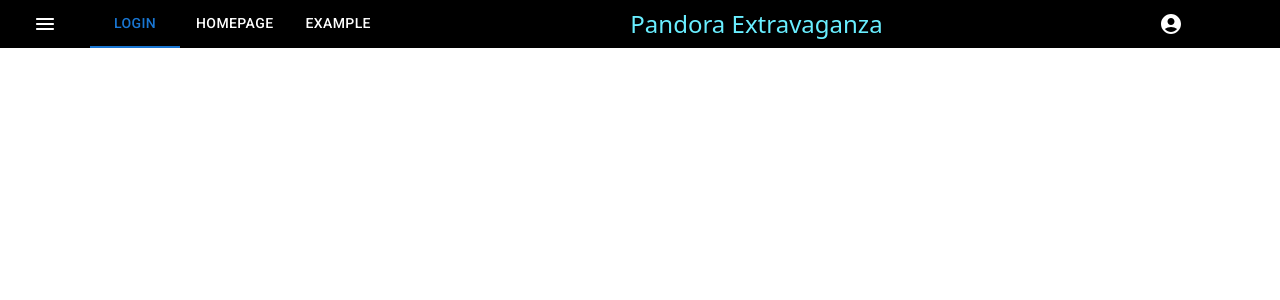
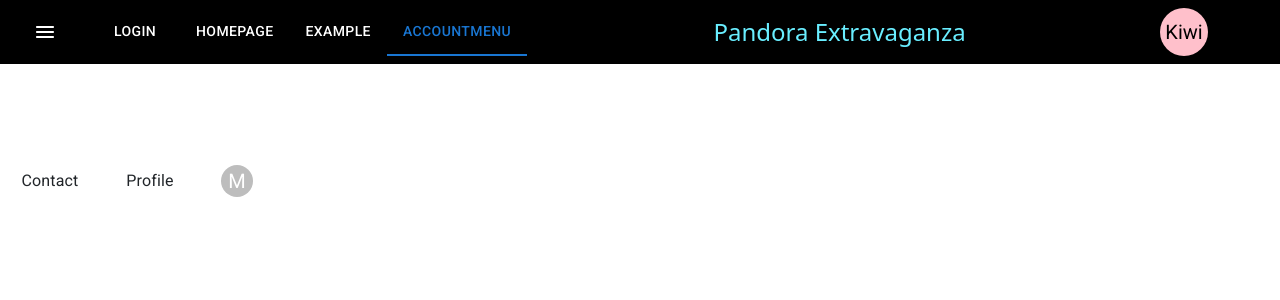
Before and after one commit to Magical-Keyshawn-Jones/pandora-extravaganza, a React (Create React App) app in the folder frontend/: page /accountMenu in a window 1280 px wide. Before the commit this address had no page. Shown: the top 300 px of the page. Built offline with nearby package versions, Linux system fonts and the light colour scheme.

Commit message:
current tab is accurate on refresh

```diff
--- a/frontend/src/App.js
+++ b/frontend/src/App.js
@@ -1,18 +1,19 @@
 import './App.css';
 import 'bootstrap/dist/css/bootstrap.min.css';
 import { useState } from 'react';
-import { connect, useDispatch } from 'react-redux';
+import { connect } from 'react-redux';
 import { Routes, Route, useNavigate } from 'react-router-dom';
 import { selectTab } from './Storage/Redux';
 // Material Ui imports
 import {
-  AccountCircleRoundedIcon, Button, Box,  Drawer,
-  List, ListItem, ListItemButton,
-  ListItemText, Tabs, Tab,
-  MenuRoundedIcon
+  AccountCircleRoundedIcon, Avatar, Box,  Drawer,
+  IconButton, List, ListItemButton,
+  ListItemText, Tabs, Tab, Tooltip, Menu,
+  MenuRoundedIcon, MenuItem,
 } from './Storage/MuiExports';
 // Component imports
 import {
+  AccountMenu,
   HomePage,
   PageNotFound,
   Portfolio,
@@ -25,15 +26,36 @@ import {
 */
 
 function App(props) {
-  const { tabStorage } = props
   const navigate = useNavigate()
-  // Used to interact with redux
-  const dispatch = useDispatch()
   // Sidebar main tabs
   const mainTabs = ['Portfolio', 'HomePage', 'Bible City', 'Shopaganza', 'Pandorian']
-  const [currentTab, setCurrentTab] = useState('Login')
-    // SideBar
-    const [sideBar, setSideBar] = useState(false)
+  const [currentTab, setCurrentTab] = useState(tabTracker())
+
+  // Profile anchor
+  const [profileAnchor, setProfileAnchor] = useState(null)
+  // State of Anchor
+  const [profileOpen, setProfileOpen] = useState(false)
+  // Profile handler
+  function hookProfileAnchor(event){
+    setProfileAnchor(event.currentTarget)
+    setProfileOpen(!profileOpen)
+  }
+
+  // Keeps track of current tab
+  function tabTracker(){
+    const url = window.location.href;
+    if (url.includes('homePage')) {
+      return 'HomePage'
+    } else if (url.includes('example')) {
+      return 'Example'
+    } else if (url.includes('accountMenu')) {
+      return 'AccountMenu'
+    } else {
+      return 'Login'
+    }
+  }
+  // SideBar
+  const [sideBar, setSideBar] = useState(false)
 
     // SideBar Logic
     function toggleDrawer () {
@@ -43,7 +65,7 @@ function App(props) {
     function listMainTabs(tab) {
         return (
             <Box key={tab} sx={{ width: 250}} onClick={()=>{toggleDrawer()}} >
-                <List disablePadding >
+              <List disablePadding >
                     <ListItemButton>
                         <ListItemText primary={tab}/>
                     </ListItemButton>
@@ -51,6 +73,7 @@ function App(props) {
             </Box>
         )
     }
+
   // Current Tab Helper
   // Tabs value might pose a problem if the page refreshes. If thats the case have the value = page url
   function selectedTab(tab, capTab, event, menu) {
@@ -67,7 +90,7 @@ function App(props) {
   }
 
   // Tab factory
-  const tabList = ['menuIcon', 'login', 'homePage', 'example']
+  const tabList = ['menuIcon', 'login', 'homePage', 'example', 'accountMenu']
   function tabFactory(name) {
     // Capitalize the first letter of a string
     const capName = name.charAt(0).toUpperCase() + name.slice(1)
@@ -91,8 +114,6 @@ function App(props) {
     }
   }
 
-  // Tab Styles
-
   return (
     <main id ='Website' component="main">
       <Box className='NavBar'>
@@ -103,12 +124,20 @@ function App(props) {
           {tabList.map(item=>{return tabFactory(item)})}
         </Tabs>
         <span>Pandora Extravaganza</span>
-        <Tabs>
-          {['profileIcon'].map(item=>{return tabFactory(item)})}
-        </Tabs>
+        <Tooltip title='Account settings'>
+          <IconButton onClick={(event)=>{hookProfileAnchor(event)}} >
+            <Avatar sx={{width: '3rem', height: '3rem', background: 'pink', color: 'black',}} >Kiwi</Avatar>
+          </IconButton>
+        </Tooltip>
       </Box>
+      <Menu anchorEl={profileAnchor} id='account-menu' open={profileOpen} >
+        <MenuItem>
+          <Avatar /> My Profile
+        </MenuItem>
+      </Menu>
       <Routes>
         <Route path='/' element={<WebsiteLogin/>}/>
+        <Route path='/accountMenu' element={<AccountMenu/>}/>
         <Route path='/homePage' element={<HomePage/>}/>
         <Route path='/portfolio' element={<Portfolio/>}/>
         <Route path='/testingRenders' element={<TestingRenders/>}/>
--- a/frontend/src/Storage/MuiExports.js
+++ b/frontend/src/Storage/MuiExports.js
@@ -22,6 +22,7 @@ import ListItemButton from '@mui/material/ListItemButton';
 import ListItemIcon from '@mui/material/ListItemIcon';
 import ListItemText from '@mui/material/ListItemText';
 import InboxIcon from '@mui/icons-material/MoveToInbox';
+import IconButton from '@mui/material/IconButton';
 import MailIcon from '@mui/icons-material/Mail';
 import MenuRoundedIcon from '@mui/icons-material/MenuRounded';
 import Popover from '@mui/material/Popover';
@@ -33,7 +34,7 @@ import Settings from '@mui/icons-material/Settings';
 import Logout from '@mui/icons-material/Logout';
 
 export {
-    AccountCircleRoundedIcon, Avatar, Box, Button, Container, Drawer, Divider, FormControl, FormHelperText,
+    AccountCircleRoundedIcon, Avatar, Box, Button, Container, Drawer, Divider, FormControl, FormHelperText, IconButton,
     InboxIcon, Input, InputLabel, List, ListItem, ListItemButton, ListItemIcon, ListItemText, Logout, Menu, MailIcon,
     MenuItem, MenuRoundedIcon, Popover, Slider, Tab, Tabs, TextField, Tooltip, Typography, Settings
 }
--- /dev/null
+++ b/frontend/src/Storage/TestFiles/AccountMenu.js
@@ -0,0 +1,105 @@
+import * as React from 'react';
+import Box from '@mui/material/Box';
+import Avatar from '@mui/material/Avatar';
+import Menu from '@mui/material/Menu';
+import MenuItem from '@mui/material/MenuItem';
+import ListItemIcon from '@mui/material/ListItemIcon';
+import Divider from '@mui/material/Divider';
+import IconButton from '@mui/material/IconButton';
+import Typography from '@mui/material/Typography';
+import Tooltip from '@mui/material/Tooltip';
+import PersonAdd from '@mui/icons-material/PersonAdd';
+import Settings from '@mui/icons-material/Settings';
+import Logout from '@mui/icons-material/Logout';
+
+export default function AccountMenu() {
+  const [anchorEl, setAnchorEl] = React.useState(null);
+  const open = Boolean(anchorEl);
+  const handleClick = (event) => {
+    setAnchorEl(event.currentTarget);
+  };
+  const handleClose = () => {
+    setAnchorEl(null);
+  };
+  return (
+    <React.Fragment>
+      <Box sx={{paddingTop: '10rem', display: 'flex', alignItems: 'center', textAlign: 'center' }}>
+        <Typography sx={{ minWidth: 100 }}>Contact</Typography>
+        <Typography sx={{ minWidth: 100 }}>Profile</Typography>
+        <Tooltip title="Account settings">
+          <IconButton
+            onClick={handleClick}
+            size="small"
+            sx={{ ml: 2 }}
+            aria-controls={open ? 'account-menu' : undefined}
+            aria-haspopup="true"
+            aria-expanded={open ? 'true' : undefined}
+          >
+            <Avatar sx={{ width: 32, height: 32 }}>M</Avatar>
+          </IconButton>
+        </Tooltip>
+      </Box>
+      <Menu
+        anchorEl={anchorEl}
+        id="account-menu"
+        open={open}
+        onClose={handleClose}
+        onClick={handleClose}
+        PaperProps={{
+          elevation: 0,
+          sx: {
+            overflow: 'visible',
+            filter: 'drop-shadow(0px 2px 8px rgba(0,0,0,0.32))',
+            mt: 1.5,
+            '& .MuiAvatar-root': {
+              width: 32,
+              height: 32,
+              ml: -0.5,
+              mr: 1,
+            },
+            '&:before': {
+              content: '""',
+              display: 'block',
+              position: 'absolute',
+              top: 0,
+              right: 14,
+              width: 10,
+              height: 10,
+              bgcolor: 'background.paper',
+              transform: 'translateY(-50%) rotate(45deg)',
+              zIndex: 0,
+            },
+          },
+        }}
+        transformOrigin={{ horizontal: 'right', vertical: 'top' }}
+        anchorOrigin={{ horizontal: 'right', vertical: 'bottom' }}
+      >
+        <MenuItem>
+          <Avatar /> Profile
+        </MenuItem>
+        <MenuItem>
+          <Avatar /> My account
+        </MenuItem>
+        <Divider />
+        <MenuItem>
+          <ListItemIcon>
+            <PersonAdd fontSize="small" />
+          </ListItemIcon>
+          Add another account
+        </MenuItem>
+        <MenuItem>
+          <ListItemIcon>
+            <Settings fontSize="small" />
+          </ListItemIcon>
+          Settings
+        </MenuItem>
+        <MenuItem>
+          <ListItemIcon>
+            <Logout fontSize="small" />
+          </ListItemIcon>
+          Logout
+        </MenuItem>
+      </Menu>
+    </React.Fragment>
+  );
+}
--- a/frontend/src/components/componentExports.js
+++ b/frontend/src/components/componentExports.js
@@ -3,8 +3,10 @@ import Portfolio from "./Portfolio/Portfolio";
 import PageNotFound from "./PageNotFound/PageNotFound";
 import TestingRenders from "../Storage/TestFiles/TestingRenders.js";
 import WebsiteLogin from "./WebsiteLogin/WebsiteLogin";
+import AccountMenu from "../Storage/TestFiles/AccountMenu";
 
 export {
+    AccountMenu,
     HomePage,
     PageNotFound,
     Portfolio,
```
